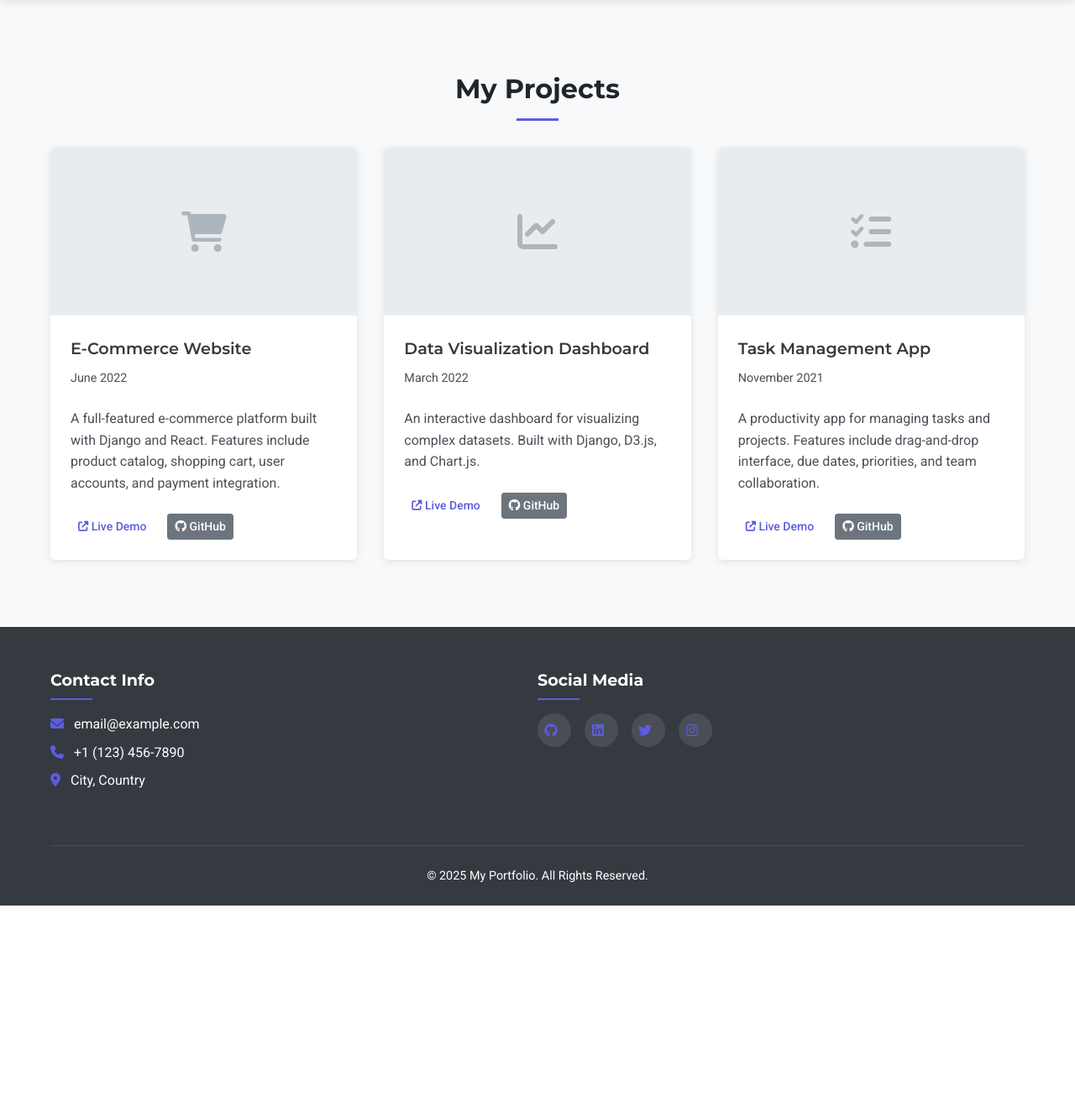
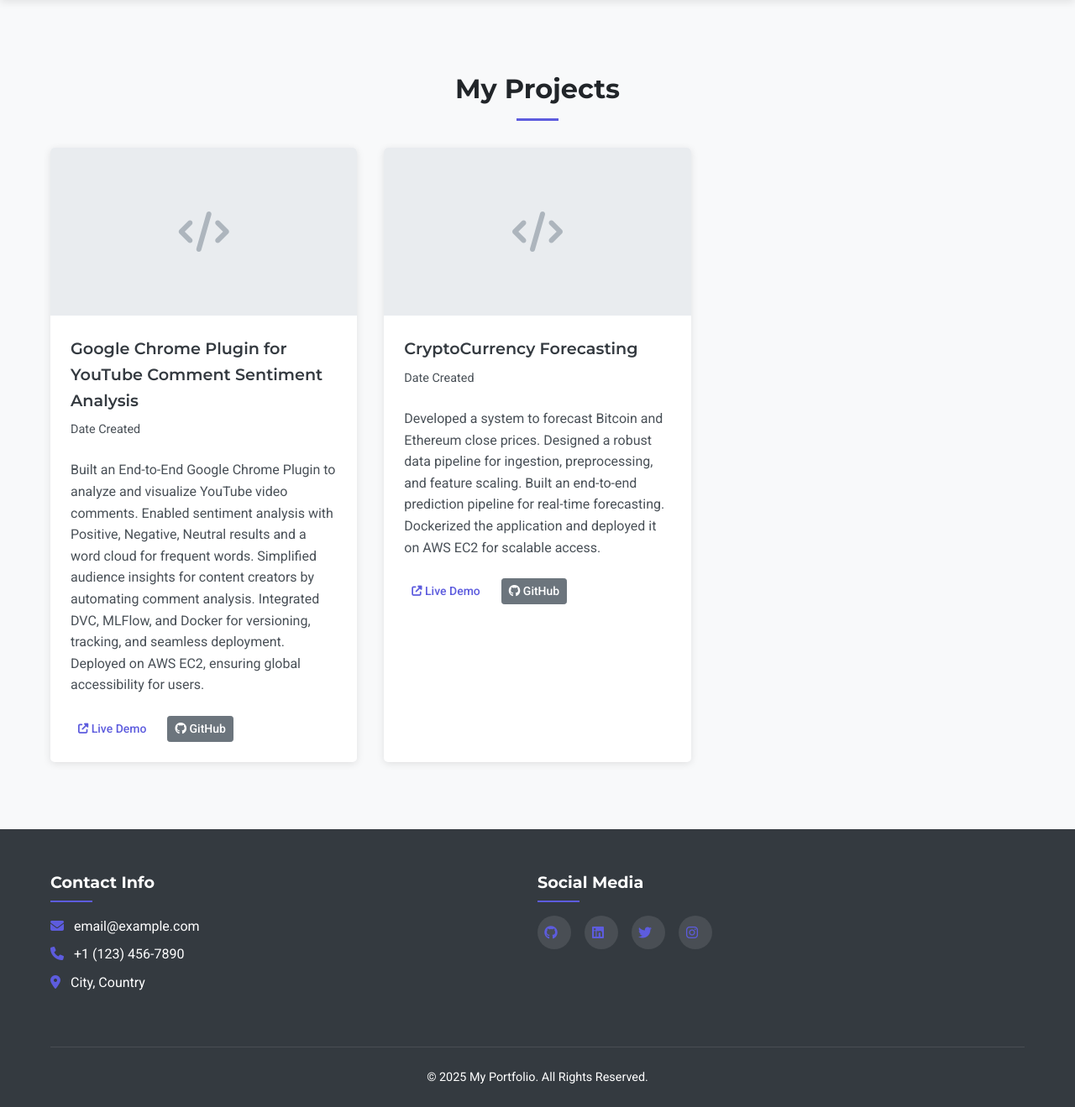
Before and after one commit to fahimai001/My_Portfolio_Website, a Django app: page /projects/ in a window 1280 px wide. Shown: the part 70-1389 px from the top of the page at 84% size. Before the commit the page ends 1149 px from the top, so only its background shows below. Run offline with Django 5.2, Linux system fonts and the light colour scheme; data that the repository does not hold is empty.

Commit message:
updating projects

```diff
--- a/templates/projects.html
+++ b/templates/projects.html
@@ -8,6 +8,44 @@
         <h2 class="section-title">My Projects</h2>
 
         <div class="projects-grid">
+            <div class="project-card">
+                <div class="project-image project-placeholder">
+                    <i class="fas fa-code"></i>
+                </div>
+                <div class="project-content">
+                    <h3>Google Chrome Plugin for YouTube Comment Sentiment Analysis</h3>
+                    <p class="project-date">Date Created</p>
+                    <p>Built an End-to-End Google Chrome Plugin to analyze and visualize YouTube video comments. Enabled sentiment analysis with Positive, Negative, Neutral results and a word cloud for frequent words. Simplified audience insights for content creators by automating comment analysis. Integrated DVC, MLFlow, and Docker for versioning, tracking, and seamless deployment. Deployed on AWS EC2, ensuring global accessibility for users.</p>
+                    <div class="project-links">
+                        <a href="#" class="btn btn-sm" target="_blank">
+                            <i class="fas fa-external-link-alt"></i> Live Demo
+                        </a>
+                        <a href="#" class="btn btn-sm btn-secondary" target="_blank">
+                            <i class="fab fa-github"></i> GitHub
+                        </a>
+                    </div>
+                </div>
+            </div>
+
+            <div class="project-card">
+                <div class="project-image project-placeholder">
+                    <i class="fas fa-code"></i>
+                </div>
+                <div class="project-content">
+                    <h3>CryptoCurrency Forecasting</h3>
+                    <p class="project-date">Date Created</p>
+                    <p>Developed a system to forecast Bitcoin and Ethereum close prices. Designed a robust data pipeline for ingestion, preprocessing, and feature scaling. Built an end-to-end prediction pipeline for real-time forecasting. Dockerized the application and deployed it on AWS EC2 for scalable access.</p>
+                    <div class="project-links">
+                        <a href="#" class="btn btn-sm" target="_blank">
+                            <i class="fas fa-external-link-alt"></i> Live Demo
+                        </a>
+                        <a href="#" class="btn btn-sm btn-secondary" target="_blank">
+                            <i class="fab fa-github"></i> GitHub
+                        </a>
+                    </div>
+                </div>
+            </div>
+
             {% for project in projects %}
             <div class="project-card">
                 {% if project.image %}
@@ -37,62 +75,6 @@
                     </div>
                 </div>
             </div>
-            {% empty %}
-            <!-- Default projects if database is empty -->
-            <div class="project-card">
-                <div class="project-image project-placeholder">
-                    <i class="fas fa-shopping-cart"></i>
-                </div>
-                <div class="project-content">
-                    <h3>E-Commerce Website</h3>
-                    <p class="project-date">June 2022</p>
-                    <p>A full-featured e-commerce platform built with Django and React. Features include product catalog, shopping cart, user accounts, and payment integration.</p>
-                    <div class="project-links">
-                        <a href="#" class="btn btn-sm">
-                            <i class="fas fa-external-link-alt"></i> Live Demo
-                        </a>
-                        <a href="#" class="btn btn-sm btn-secondary">
-                            <i class="fab fa-github"></i> GitHub
-                        </a>
-                    </div>
-                </div>
-            </div>
-            <div class="project-card">
-                <div class="project-image project-placeholder">
-                    <i class="fas fa-chart-line"></i>
-                </div>
-                <div class="project-content">
-                    <h3>Data Visualization Dashboard</h3>
-                    <p class="project-date">March 2022</p>
-                    <p>An interactive dashboard for visualizing complex datasets. Built with Django, D3.js, and Chart.js.</p>
-                    <div class="project-links">
-                        <a href="#" class="btn btn-sm">
-                            <i class="fas fa-external-link-alt"></i> Live Demo
-                        </a>
-                        <a href="#" class="btn btn-sm btn-secondary">
-                            <i class="fab fa-github"></i> GitHub
-                        </a>
-                    </div>
-                </div>
-            </div>
-            <div class="project-card">
-                <div class="project-image project-placeholder">
-                    <i class="fas fa-tasks"></i>
-                </div>
-                <div class="project-content">
-                    <h3>Task Management App</h3>
-                    <p class="project-date">November 2021</p>
-                    <p>A productivity app for managing tasks and projects. Features include drag-and-drop interface, due dates, priorities, and team collaboration.</p>
-                    <div class="project-links">
-                        <a href="#" class="btn btn-sm">
-                            <i class="fas fa-external-link-alt"></i> Live Demo
-                        </a>
-                        <a href="#" class="btn btn-sm btn-secondary">
-                            <i class="fab fa-github"></i> GitHub
-                        </a>
-                    </div>
-                </div>
-            </div>
             {% endfor %}
         </div>
     </div>
```
